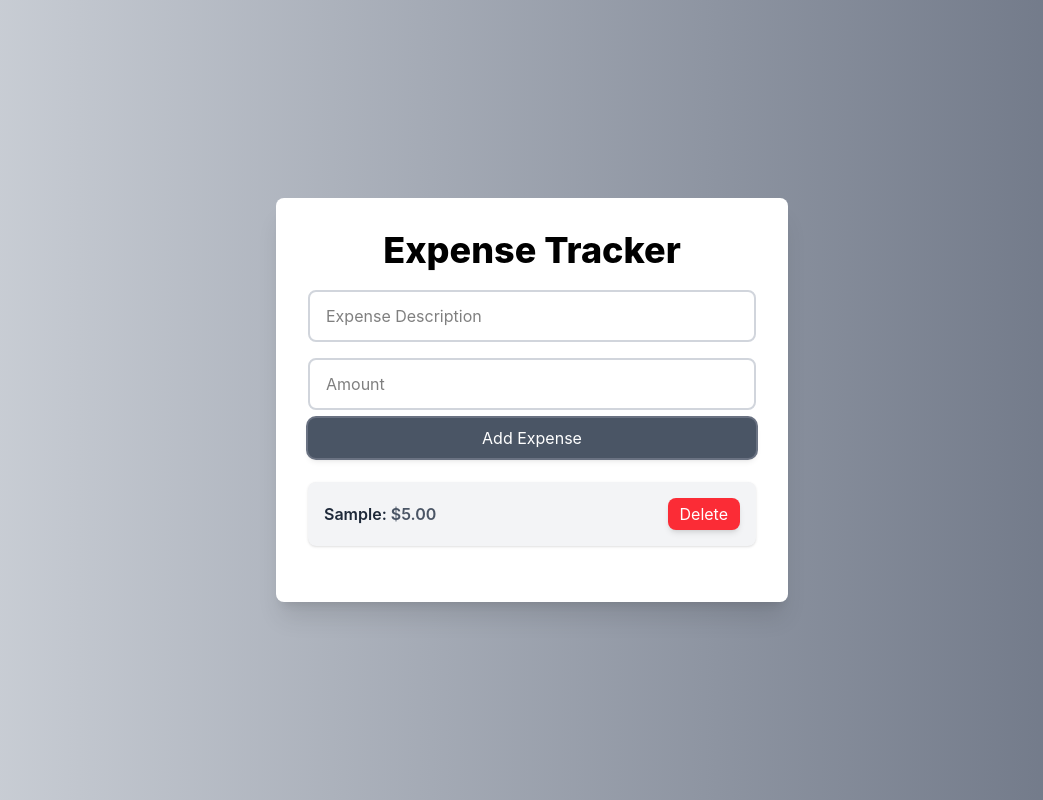
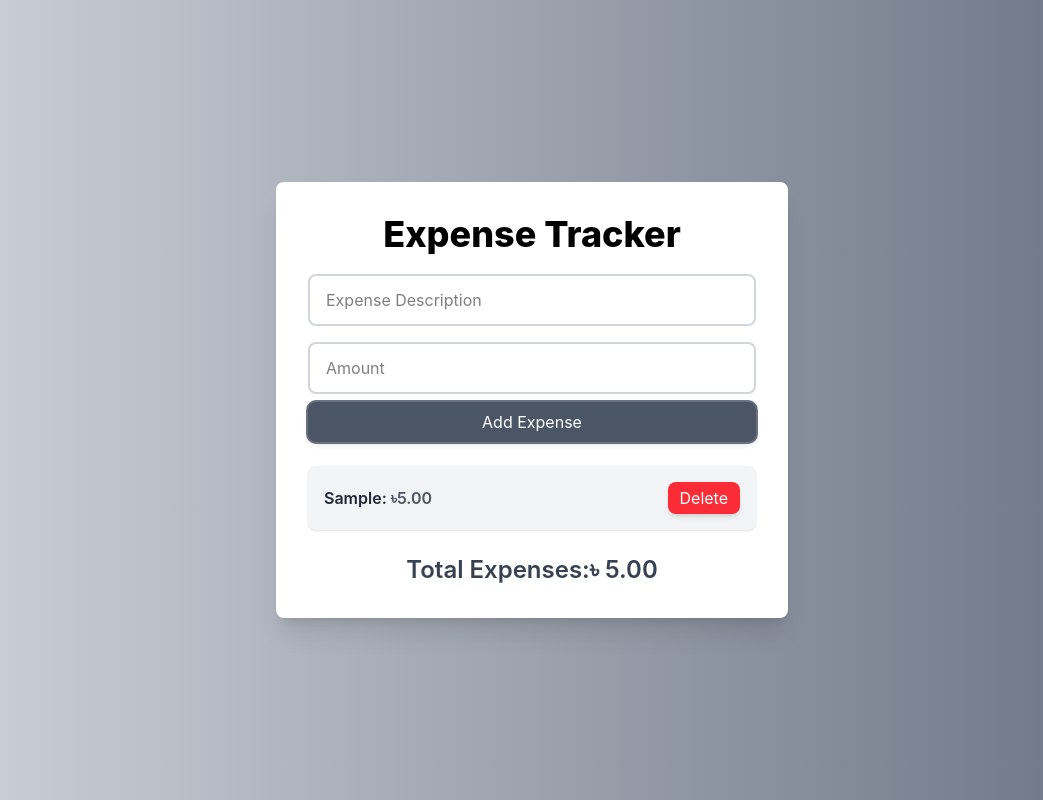
Before and after one commit to maimuna-t-333/expense-tracker, a React (Vite) app: page / in a window 1280 px wide. Both pictures are taken after typing "Sample", "5" into the empty fields and a click on the button "Add Expense". Shown: the whole page, without its empty margins (108-1151 px from the left). Built offline with nearby package versions, Linux system fonts and the light colour scheme.

Commit message:
Changed the currency sign

```diff
--- a/src/components/ExpenseTracker.tsx
+++ b/src/components/ExpenseTracker.tsx
@@ -51,17 +51,27 @@ export default function ExpenseTracker() {
                             <li key={expense.id} className='flex justify-between items-center bg-gray-100 p-4 rounded-lg shadow-sm transition-transform transform hover:scale-105'>
                                 <span className='text-gray-800 font-semibold'>
                                     {expense.description}: <span className='text-gray-600'>
-                                        ${expense.amount.toFixed(2)}
+                                        ৳{expense.amount.toFixed(2)}
                                     </span>
                                 </span>
                                 <button className='bg-red-500 text-white px-3 py-1 rounded-lg shadow-md hover:bg-red-600 transition duration-200 focus:outline-none focus:ring-2 focus:ring-red-500'
-                                onClick={()=>removeExpense(expense.id)}>
+                                    onClick={() => removeExpense(expense.id)}>
                                     Delete
                                 </button>
                             </li>
                         ))
                     }
                 </ul>
+
+                <div className='text-center'>
+                    <h2 className='text-2xl font-semibold text-gray-700'>
+                        Total Expenses:৳ {""}
+                        {
+                            expenses.reduce((total,expense)=>total+expense.amount,0
+                            ).toFixed(2)
+                        }
+                    </h2>
+                </div>
             </div>
         </div>
     )
```
